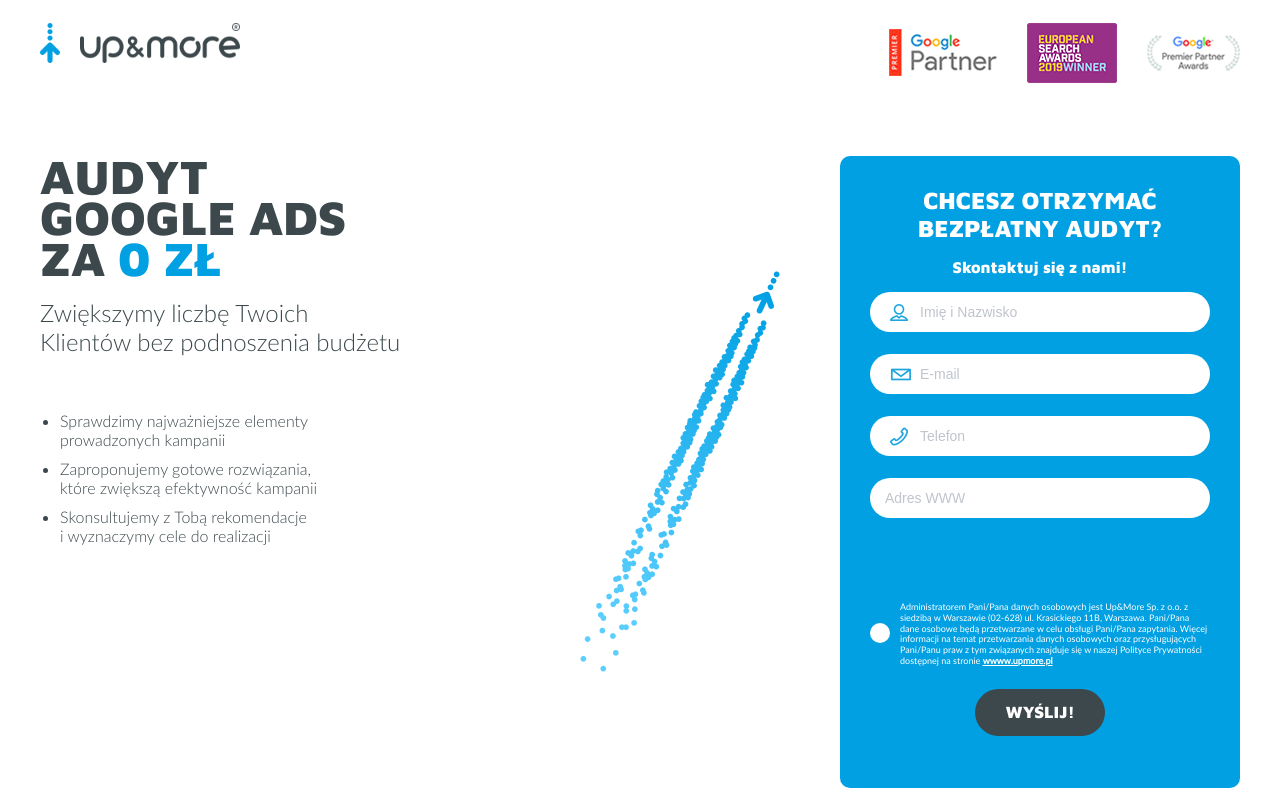
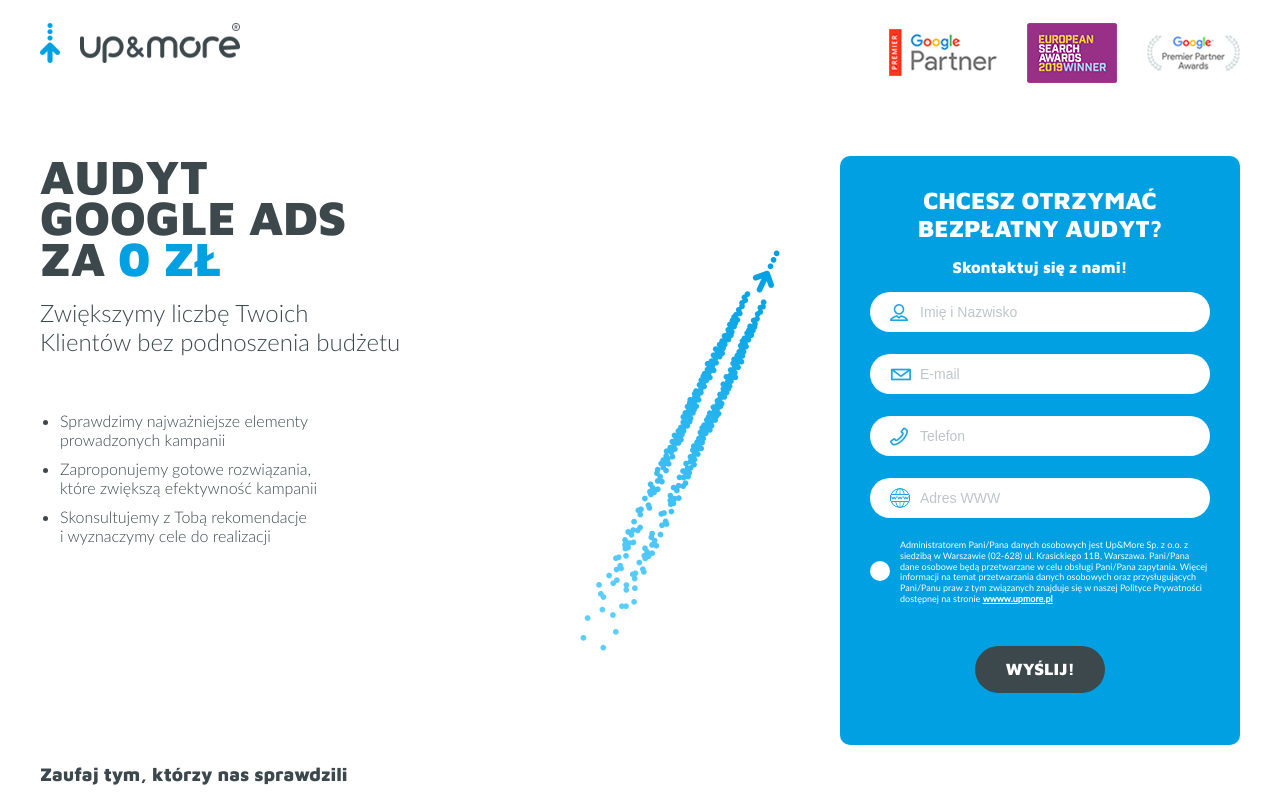
Before and after one commit to glenkiewicz/lp_google_ads, a Nuxt app: page / in a window 1280 px wide. Shown: the top 800 px of the page. Built offline with nearby package versions, Linux system fonts and the light colour scheme.

Commit message:
icon www

```diff
--- a/components/ContactForm.vue
+++ b/components/ContactForm.vue
@@ -25,13 +25,11 @@
              <el-form-item prop="www">
                 <el-input v-model="form.www" placeholder="Adres WWW" class="www"></el-input>
             </el-form-item>
-            <el-form-item prop="query">
-                <el-input v-model="form.query" type="hidden"></el-input>
-            </el-form-item>
             <el-form-item prop="accept">
                 <el-checkbox v-model="form.accept">
 Administratorem Pani/Pana danych osobowych jest Up&More Sp. z o.o. z siedzibą w Warszawie (02-628) ul. Krasickiego 11B, Warszawa. Pani/Pana dane osobowe będą przetwarzane w celu obsługi Pani/Pana zapytania. Więcej informacji na temat przetwarzania danych osobowych oraz przysługujących Pani/Panu praw z tym związanych znajduje się w naszej Polityce Prywatności dostępnej na stronie <a href="http://upmore.pl/docs/Polityka_Prywatnosci.pdf" target="_blank">wwww.upmore.pl</a></el-checkbox>
             </el-form-item>
+            <el-input v-model="form.query" type="hidden"></el-input>
             <el-form-item>
                 <el-button native-type="submit">Wyślij!</el-button>
             </el-form-item>
@@ -222,6 +220,13 @@
                     padding-left: 50px
                 }
             }
+            &.www {
+                .el-input__inner {
+                    background: url('~assets/www.png') 20px center no-repeat;
+                    background-color: #fff;
+                    padding-left: 50px
+                }
+            }
             &__inner {
                 border-radius: 30px;
                 border: none;
```
Also changed, not shown: assets/www.png (added).
